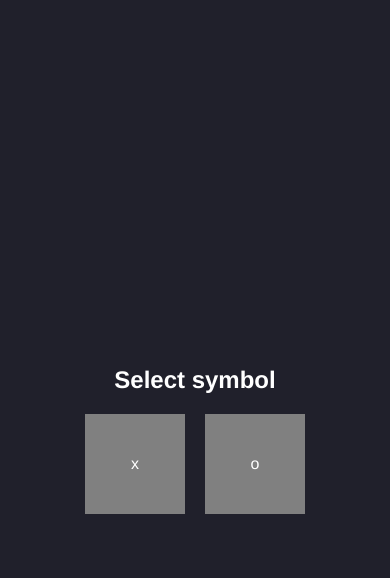
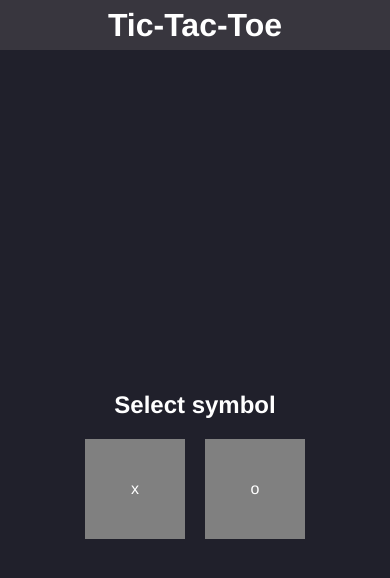
Before and after one commit to tim-martinez/tic-tac-toe, a plain HTML site: page index.html in a window 390 px wide. Drawn offline with Linux system fonts and the light colour scheme.

Commit message:
working on a more responsive layout

```diff
--- a/index.html
+++ b/index.html
@@ -8,6 +8,13 @@
     <script src="main.js" defer></script>
   </head>
   <body>
+    <div class="header">
+      <div class="back"></div>
+      <div class="title"><h1>Tic-Tac-Toe</h1></div>
+      <div class="return"></div>
+    </div>
+    <div class="results"></div>
+    </div>
     <div class="container">
       <h2>Select symbol</h2>
       <div class="symbols">
--- a/main.js
+++ b/main.js
@@ -73,9 +73,10 @@ const selectBox = function (players) {
 
   tile.forEach(function (element) {
     element.addEventListener('click', function () {
-      //the players.moves is broken. if the player clicks on taken spaces it still counts as a move
-      //consider moving the counter somewhere else
-      players.moves++;
+      //count as a move if the square is empty
+      if (gameBoard[element.dataset.row][element.dataset.col] === '') {
+        players.moves++;
+      }
       console.log(`moves: ${players.moves}`);
       const row = element.dataset.row;
       const col = element.dataset.col;
@@ -218,11 +219,15 @@ const checkWin = function (players) {
 };
 
 //declare winner
+
+//will change the logic to update a div that already exists in the dom
+//instead of generating a new one
 const declareWinner = function (winner, players) {
   const body = document.body;
   const div = document.createElement('div');
   const winnerText = document.createElement('h2');
   const btn = document.createElement('button');
+  const results = document.querySelector('.results');
 
   btn.addEventListener('click', () => {
     //reset game board / start new round
@@ -240,8 +245,18 @@ const declareWinner = function (winner, players) {
 
   btn.textContent = 'Play again';
   winnerText.textContent = `${winner} wins! player score: ${players.playerScore} computer score: ${players.computerScore}`;
-  div.classList = 'winner';
-  div.append(winnerText);
-  div.append(btn);
-  body.insertBefore(div, body.firstChild);
+
+  results.classList.add('winner');
+  results.append(winnerText);
+  results.append(btn);
+
+  //   div.classList = 'winner';
+  //   div.append(winnerText);
+  //   div.append(btn);
+  //   body.insertBefore(div, body.firstChild);
 };
+
+//need to work on better responsive layout for the results announcement
+//add score to header
+//and restart button to header
+//add announcement for tie game situation
--- a/style.css
+++ b/style.css
@@ -19,14 +19,38 @@ body {
   background-color: rgb(32, 32, 43);
   color: white;
 }
+.header {
+  background-color: rgb(56, 54, 62);
+  position: fixed;
+  display: flex;
+  justify-content: space-between;
+  top: 0px;
+  width: 100%;
+  height: 50px;
+}
+/* h1 {
+  font-size: 50px;
+} */
+.header div {
+  width: 100px;
+  height: 100%;
+  display: flex;
+  align-items: center;
+  justify-content: center;
+}
 
+.title {
+  min-width: 200px;
+}
 .container {
   display: grid;
   place-items: center;
+  margin-top: 50px;
 }
 
 .gameboard {
   grid-template-columns: 1fr 1fr 1fr;
+  position: relative;
 }
 
 .symbols {
@@ -50,6 +74,8 @@ body {
   flex-direction: column;
   justify-content: center;
   align-items: center;
+  /* position: absolute;
+  top: 150px; */
 }
 
 button {
```
